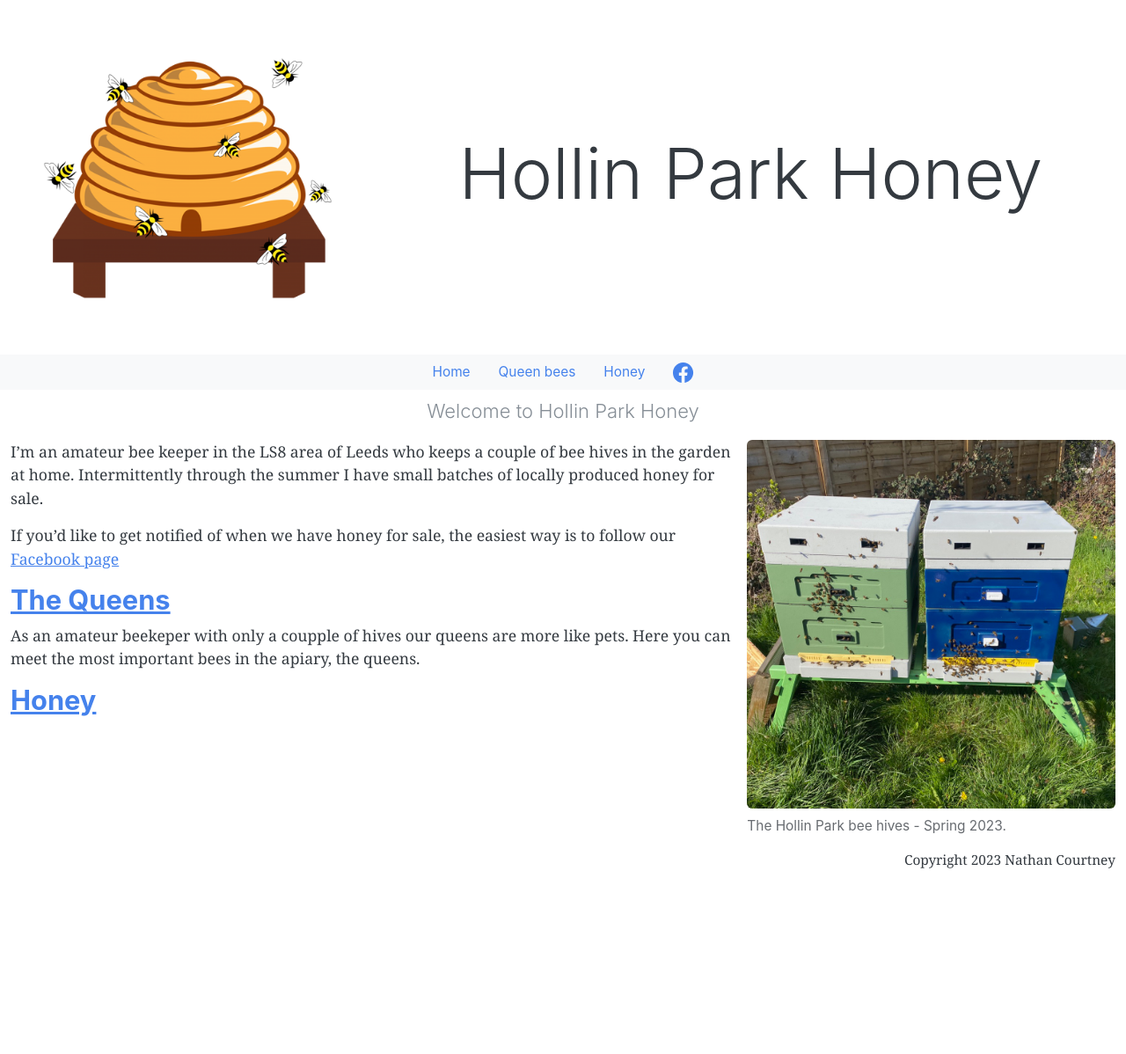
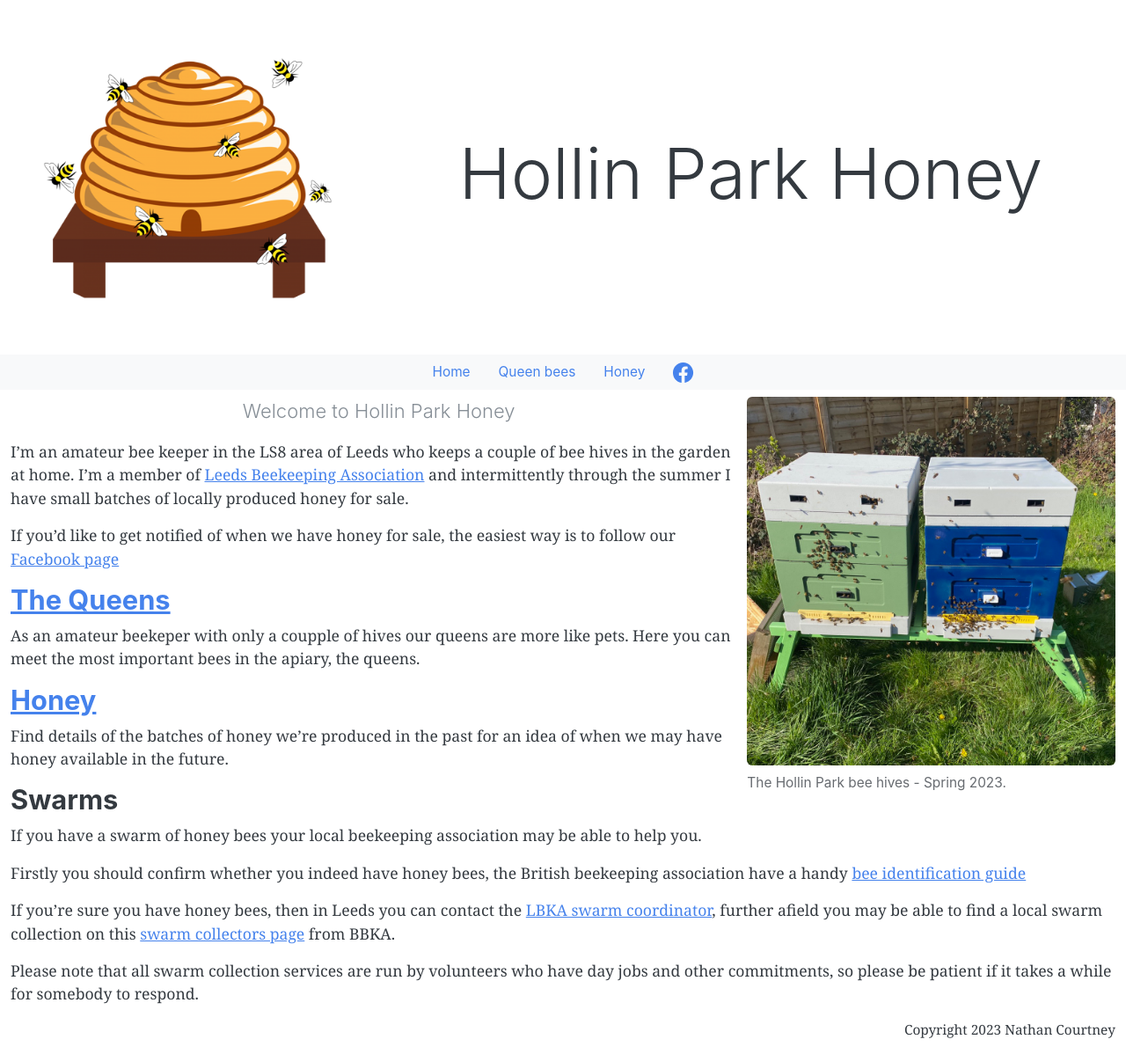
Before and after one commit to njdcourtney/HollinParkHoney, a Jekyll site: the page built from index.md, in a window 1280 px wide. Shown: the whole page at 88% size. Built offline with Jekyll 4.4.1, drawn with Linux system fonts in a browser that asks for light colours.

Commit message:
Add favicon and index content

```diff
--- a/_layouts/default.html
+++ b/_layouts/default.html
@@ -9,7 +9,7 @@
 
     <!-- Bootstrap includes -->
     <link href="/litera.min.css" rel="stylesheet">
-    <link rel="stylesheet" href="https://cdn.jsdelivr.net/npm/bootstrap-icons@1.10.5/font/bootstrap-icons.css">
+    <link rel="icon" type="image/x-icon" href="/img/favicon.ico">
   </head>
 
   <body>
--- a/index.md
+++ b/index.md
@@ -2,8 +2,6 @@
 layout: default
 title: Hollin Park Honey
 ---
-
-<p class="lead text-center">Welcome to Hollin Park Honey</p>
 
 <figure class="figure col-md-4 float-end">
   <a href="/img/hives.jpeg">
@@ -12,7 +10,9 @@ title: Hollin Park Honey
   <figcaption class="figure-caption">The Hollin Park bee hives - Spring 2023.</figcaption>
 </figure>
 
-I'm an amateur bee keeper in the LS8 area of Leeds who keeps a couple of bee hives in the garden at home. Intermittently through the summer I have small batches of locally produced honey for sale.
+<p class="lead text-center">Welcome to Hollin Park Honey</p>
+
+I'm an amateur bee keeper in the LS8 area of Leeds who keeps a couple of bee hives in the garden at home. I'm a member of [Leeds Beekeeping Association](https://www.leedsbeekeepers.org.uk/) and intermittently through the summer I have small batches of locally produced honey for sale.
 
 If you'd like to get notified of when we have honey for sale, the easiest way is to follow our [Facebook page](https://www.facebook.com/profile.php?id=100093598976055)
 
@@ -21,3 +21,15 @@ If you'd like to get notified of when we have honey for sale, the easiest way is
 As an amateur beekeper with only a coupple of hives our queens are more like pets. Here you can meet the most important bees in the apiary, the queens.
 
 ### [ Honey ]({% link honey.md %})
+
+Find details of the batches of honey we're produced in the past for an idea of when we may have honey available in the future.
+
+### Swarms
+
+If you have a swarm of honey bees your local beekeeping association may be able to help you.
+
+Firstly you should confirm whether you indeed have honey bees, the British beekeeping association have a handy [bee identification guide](https://www.bbka.org.uk/identification)
+
+If you're sure you have honey bees, then in Leeds you can contact the [LBKA swarm coordinator](https://www.leedsbeekeepers.org.uk/swarms), further afield you may be able to find a local swarm collection on this [swarm collectors page](https://www.bbka.org.uk/find-a-local-swarm-collector) from BBKA.
+
+Please note that all swarm collection services are run by volunteers who have day jobs and other commitments, so please be patient if it takes a while for somebody to respond.
```
Also changed, not shown: img/favicon.ico (added).
